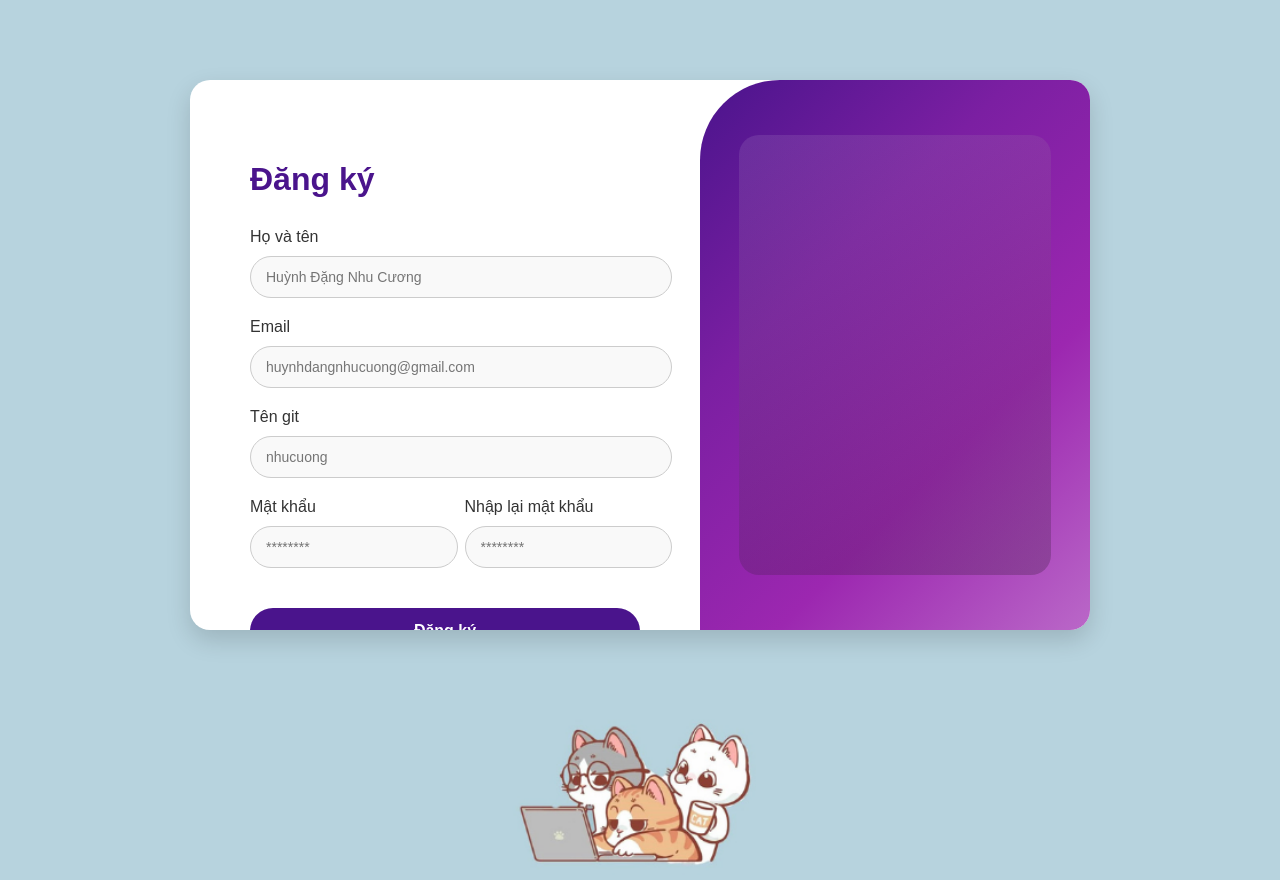
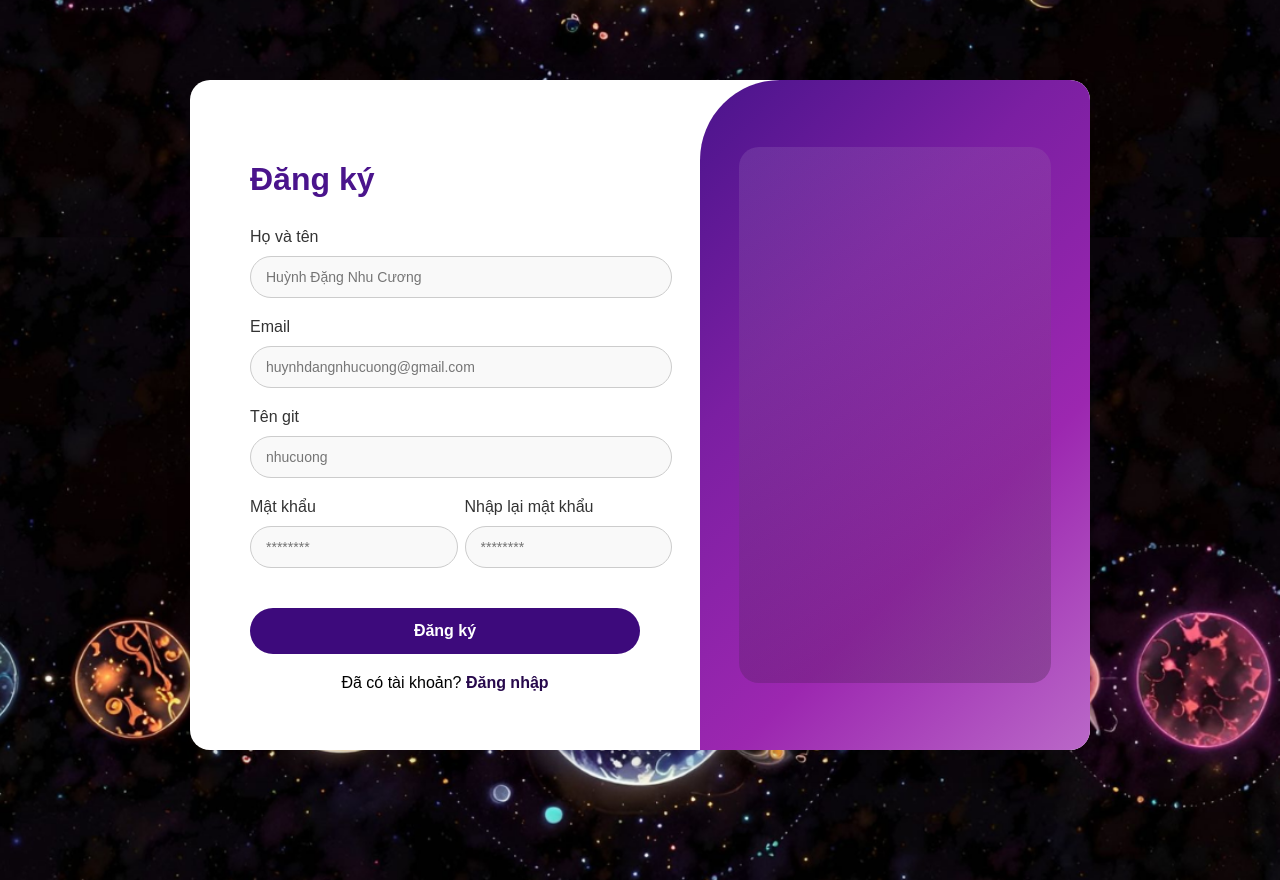
Before and after one commit to NLinh2004/group8-project, a React (Create React App) app in the folder frontend/: page /signup in a window 1280 px wide. Built offline with nearby package versions, Linux system fonts and the light colour scheme; no server answers.

Commit message:
feat: Sua loi giao dien

```diff
--- a/frontend/src/components/Login.jsx
+++ b/frontend/src/components/Login.jsx
@@ -1,7 +1,7 @@
 import React, { useState } from "react";
 import API from "../api";
 import "../styles/Login.css"; // CSS dùng chung phong cách với SignUp
-import background from "../assets/meo3.png";
+import background from "../assets/bg4.png";
 
 function Login() {
   const [form, setForm] = useState({ email: "", password: "" });
--- a/frontend/src/components/SignUp.jsx
+++ b/frontend/src/components/SignUp.jsx
@@ -1,6 +1,6 @@
 import React, { useState } from "react";
 import API from "../api";
-import background from "../assets/meo3.png";
+import background from "../assets/bg4.png";
 import "../styles/Auth.css";
 
 function SignUp() {
--- a/frontend/src/styles/Auth.css
+++ b/frontend/src/styles/Auth.css
@@ -15,7 +15,7 @@
 .auth-container {
   display: flex;
   width: 900px;
-  height: 670px;
+  height: 800px;
   background-color: #fff;
   border-radius: 20px;
   overflow: hidden;
@@ -24,7 +24,7 @@
 /* ===== Phần trái (form) ===== */
 .auth-left {
   flex: 1;
-  padding: 60px;
+  padding: 600px;
 }
 
 .auth-left h1 {
@@ -52,7 +52,7 @@
 }
 
 .auth-left input:focus {
-  border-color: #7b1fa2;
+  border-color: #974fb6;
 }
 
 .auth-password-group {
@@ -70,7 +70,7 @@
   margin-top: 40px;
   width: 100%;
   padding: 14px;
-  background: #4a148c;
+  background: #3d0a7c;
   color: white;
   border: none;
   border-radius: 30px;
@@ -81,7 +81,7 @@
 }
 
 .auth-button:hover {
-  background: #6a1b9a;
+  background: #3f0b5f;
 }
 
 /* ===== Thông báo và link ===== */
@@ -96,7 +96,7 @@
 }
 
 .auth-link a {
-  color: #4a148c;
+  color: #27094c;
   text-decoration: none;
   font-weight: bold;
 }
@@ -108,7 +108,7 @@
 /* ===== Phần phải (màu nền gradient) ===== */
 .auth-right {
   flex: 1;
-  background: linear-gradient(135deg, #4a148c, #7b1fa2, #9c27b0, #ba68c8);
+  background: linear-gradient(135deg, #400f7d, #942ec0, #9c27b0, #ba68c8);
   display: flex;
   justify-content: center;
   align-items: center;
--- a/frontend/src/styles/Login.css
+++ b/frontend/src/styles/Login.css
@@ -13,7 +13,7 @@
 .auth-container {
   display: flex;
   width: 900px;
-  height: 550px;
+  height: 670px;
   background-color: #fff;
   border-radius: 20px;
   overflow: hidden;
```
Also changed, not shown: frontend/src/assets/bg3.png (added), frontend/src/assets/bg4.png (added).
